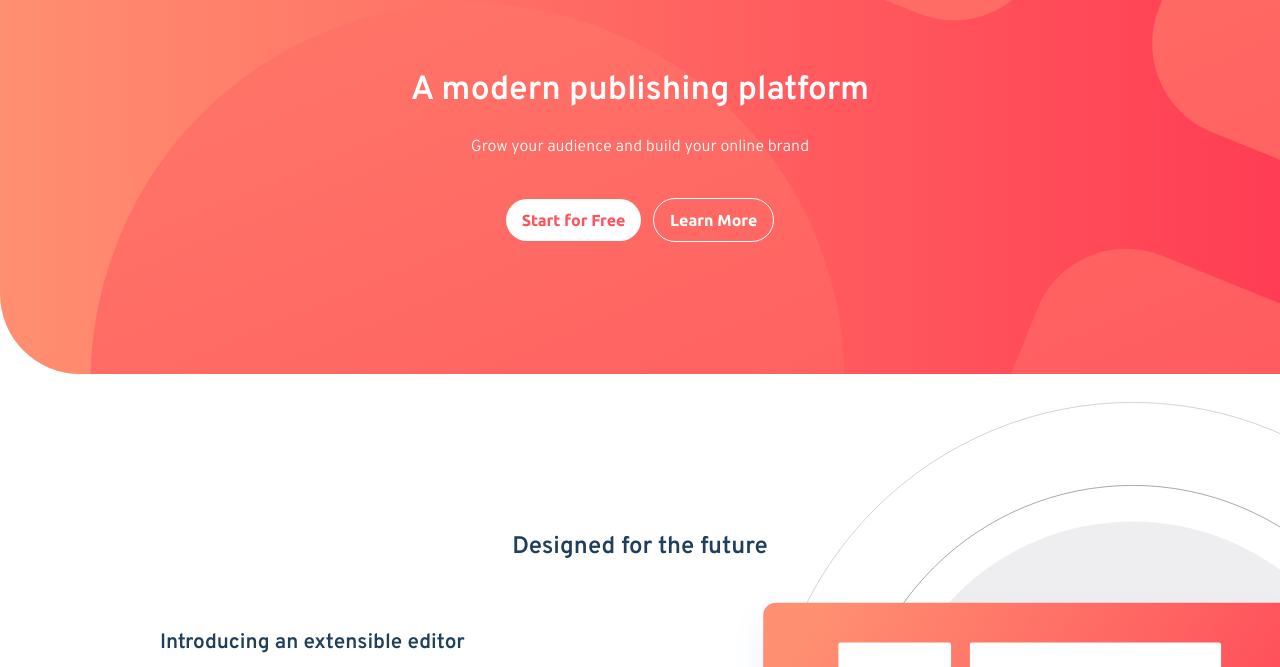
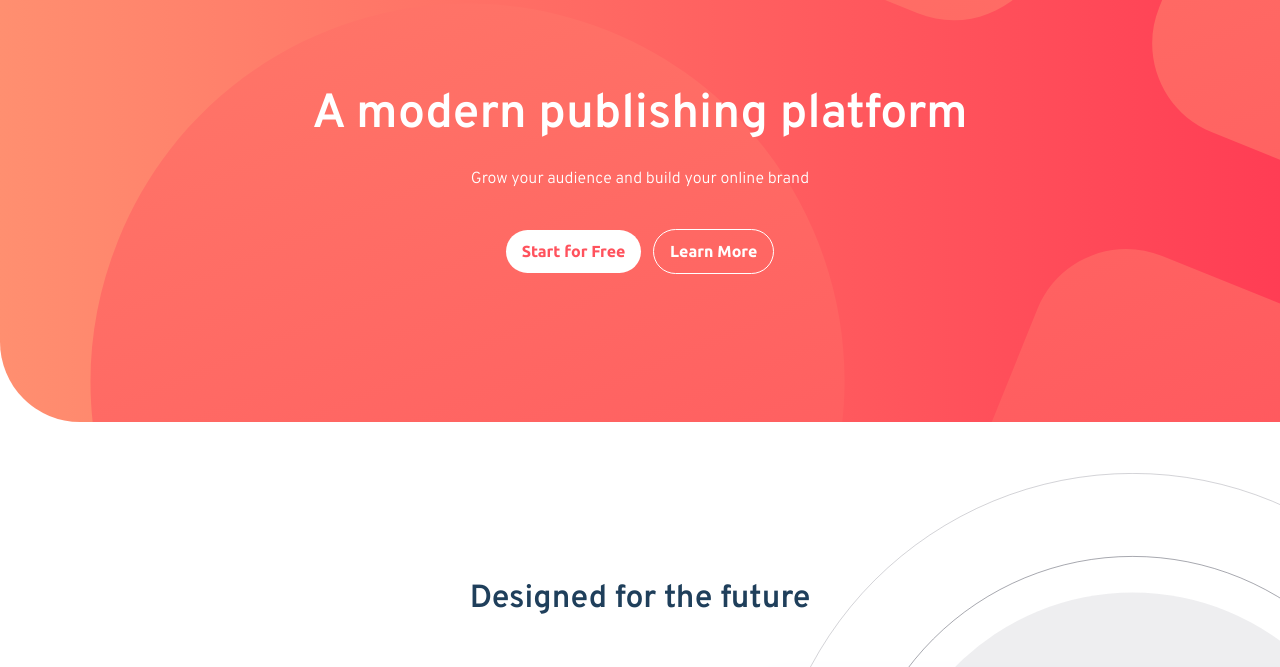
Before and after one commit to Liltanie/blogr-landing-page, a plain HTML site: page index.html in a window 1280 px wide. Shown: the part 105-772 px from the top of the page. Drawn offline with Linux system fonts and the light colour scheme.

Commit message:
fixing size in titles

```diff
--- a/scss/main.scss
+++ b/scss/main.scss
@@ -155,17 +155,20 @@ img {
 }
 
 .primary-title {
-	font-size: 2.1rem;
+	font-size: 2.5rem;
+	font-size: clamp(2rem, calc(1.3333rem + 2.963vw), 3rem);
 	color: var(--color-accent, #000);
 }
 
 .secondary-title {
+	color: var(--color-accent, blue);
+	font-size: 1.8rem;
+	font-size: clamp(1.6rem, calc(1.3333rem + 1.1852vw), 2rem);
 	margin: 1em 0;
-	color: var(--color-accent, blue);
 }
 
 .tertiary-title {
-	font-size: 1.3rem;
+	font-size: 1.7rem;
 	color: var(--color-accent, blue);
 }
 
@@ -185,7 +188,7 @@ img {
 
 	&__text {
 		text-align: center;
-		margin: 5rem 0;
+		margin: 6rem 0;
 
 		p {
 			font-family: 'Overpass', sans-serif;
```
Also changed, not shown: css/main.css, 1 other file.
